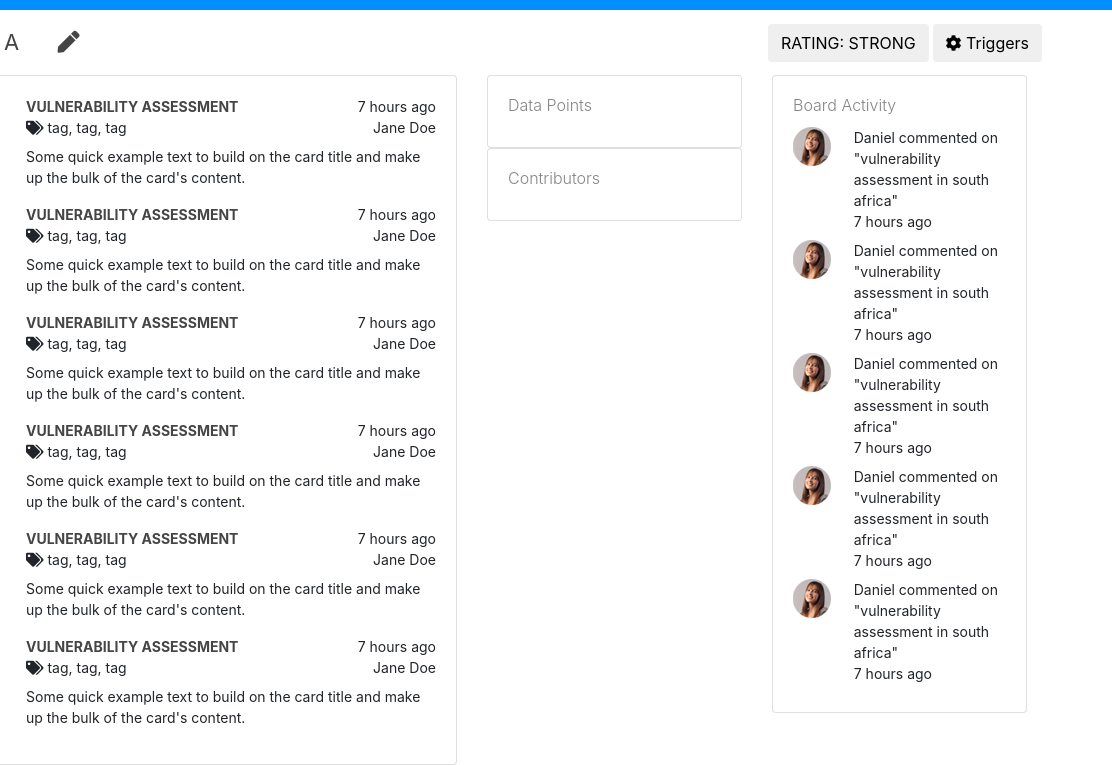
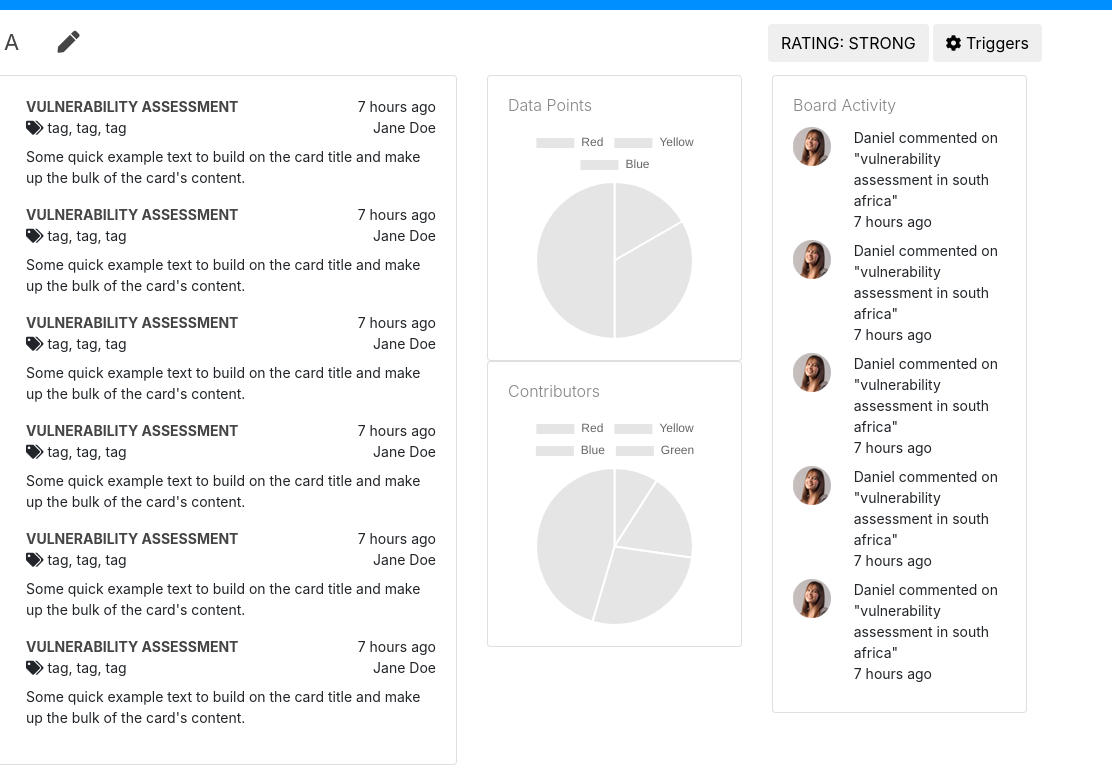
Before and after one commit to mcwachanga/evidence-base-theme, a website: page index.html in a window 1280 px wide. Shown: the part 56-821 px from the top of the page, 168-1280 px from the left. Drawn offline with nearby package versions, Linux system fonts and the light colour scheme.

Commit message:
added charts

```diff
--- a/index.html
+++ b/index.html
@@ -169,12 +169,14 @@
                     <!-- <img class="card-img-top" src="..." alt="Card image cap"> -->
                     <div class="card-body">
                         <h5 class="card-title">Data Points</h5>
+                        <canvas id="data-points-chart" width="400" height="400"></canvas>
                     </div>
                 </div>
                 <div class="card">
                     <!-- <img class="card-img-top" src="..." alt="Card image cap"> -->
                     <div class="card-body">
                         <h5 class="card-title">Contributors</h5>
+                        <canvas id="contributors-chart" width="400" height="400"></canvas>
                     </div>
                 </div>
             </div>
@@ -256,6 +258,9 @@
         crossorigin="anonymous"></script>
     <script src="https://stackpath.bootstrapcdn.com/bootstrap/4.1.3/js/bootstrap.min.js" integrity="sha384-ChfqqxuZUCnJSK3+MXmPNIyE6ZbWh2IMqE241rYiqJxyMiZ6OW/JmZQ5stwEULTy"
         crossorigin="anonymous"></script>
+
+    <script src="https://cdnjs.cloudflare.com/ajax/libs/Chart.js/2.4.0/Chart.min.js"></script>
+    <script src="js/charts.js"></script>
 </body>
 
 </html>
--- /dev/null
+++ b/js/charts.js
@@ -0,0 +1,32 @@
+var dataPointsCtx = document.getElementById("data-points-chart");
+
+var dataPointsChart = new Chart(dataPointsCtx,{
+    type: 'pie',
+    data: {
+        datasets: [{
+            data: [10, 20, 30]
+        }],
+        labels: [
+            'Red',
+            'Yellow',
+            'Blue'
+        ]
+    }
+});
+
+var cntributorsCtx = document.getElementById("contributors-chart");
+
+var contributorsChart = new Chart(cntributorsCtx,{
+    type: 'pie',
+    data: {
+        datasets: [{
+            data: [10, 20, 30, 50]
+        }],
+        labels: [
+            'Red',
+            'Yellow',
+            'Blue',
+            'Green'
+        ]
+    }
+});
```
